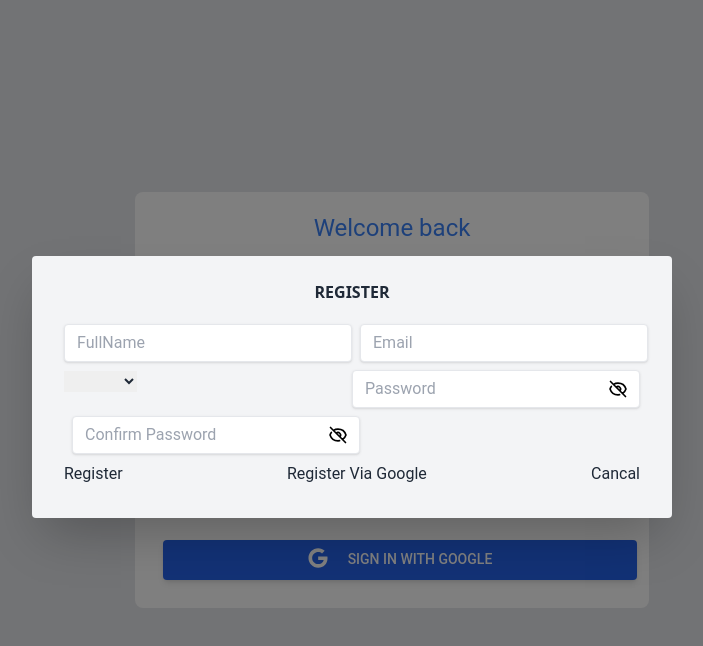
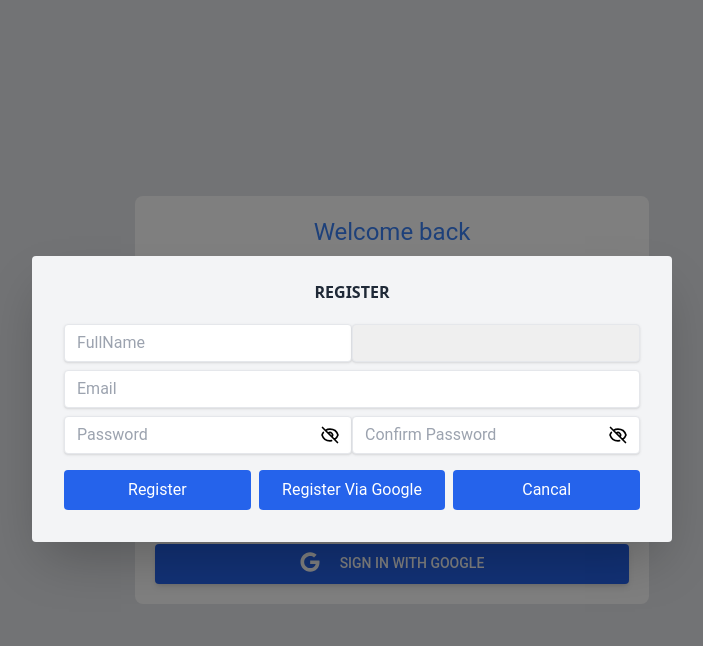
Before and after one commit to Ulvy2022/job_poster, a Vue app in the folder frontend/: page /login in a window 1280 px wide. Both pictures are taken after a click on the button "Sign Up". Shown: the top 646 px of the page, without its empty margins (288-991 px from the left). Built offline with nearby package versions, Linux system fonts and the light colour scheme.

Commit message:
#16 crudjopposter

```diff
--- a/frontend/src/components/google/googleLogin.vue
+++ b/frontend/src/components/google/googleLogin.vue
@@ -1,5 +1,5 @@
 <template>
-    <a class="m-2 p-2 text-white font-medium text-sm leading-snug uppercase rounded shadow-md hover:shadow-lg focus:shadow-lg focus:outline-none focus:ring-0 active:shadow-lg transition duration-150 ease-in-out w-full flex justify-center items-center bg-blue-600"
+    <a class="p-2 text-white font-medium text-sm leading-snug uppercase rounded shadow-md hover:shadow-lg focus:shadow-lg focus:outline-none focus:ring-0 active:shadow-lg transition duration-150 ease-in-out w-full flex justify-center items-center bg-blue-600"
         @click="login" role="button" data-mdb-ripple="true" data-mdb-ripple-color="light">
         <svg xmlns="http://www.w3.org/2000/svg" viewBox="0 0 488 512" class="h-5 w-5 fill-white mb-1 mr-5">
             <path
--- a/frontend/src/components/login/loginForm.vue
+++ b/frontend/src/components/login/loginForm.vue
@@ -91,7 +91,6 @@
                 </div>
             </div>
 
-
             <Register-Form v-if='is_show' @close_register="close_register">
                 <div class="modal-mask">
                     <div class="modal-wrapper w-full top-24">
@@ -106,30 +105,32 @@
                                         v-model="fullName" required>
                                 </div>
 
-                                <div class="flex flex-col ml-2 mb-2 w-full">
+                                <div class="flex flex-col w-full">
+                                    <select v-model="gender" id="job-type" class="peer shadow appearance-none border rounded w-full py-2 px-3 text-gray-700 leading-tight focus:outline-none focus:shadow-outline" required="">
+                                        <option selected>Gender</option>
+                                        <option value="Female">Female</option>
+                                        <option value="Male">Male</option>
+                                    </select>
+                                </div>
+                            </div>
+
+                            <div class="grid w-full gap-4 mb-2 grid-cols-1">
+                                <div class="w-full">
                                     <input required type="email" placeholder="Email"
                                         class="peer shadow appearance-none border mr-2 rounded w-full py-2 px-3 text-gray-700 leading-tight focus:outline-none focus:shadow-outline"
                                         v-model="emailUser">
                                 </div>
+                            </div>
 
-                                <div class="w-full">
-                                    <select name="" id="" v-model="gender">
-                                        <option value="Gender" disabled>Gender</option>
-                                        <option value="Female">Female</option>
-                                        <option value="Male">Male</option>
-                                    </select>
-                                </div>
-
+                            <div class="mb-2 w-full grid grid-cols-2">
                                 <div class="flex flex-col mb-2 w-full">
                                     <div class="relative">
                                         <input pattern="^(?=.*[A-Za-z])(?=.*\d)[A-Za-z\d]{6,}$" required
                                             placeholder="Password" :type="showPass ? 'password' : 'text'"
                                             class="peer shadow appearance-none border mr-2 rounded w-full py-2 px-3 text-gray-700 leading-tight focus:outline-none focus:shadow-outline"
                                             v-model="passwordUser">
-
                                         <div
                                             class="absolute inset-y-0 right-0 pr-3 flex items-center text-sm leading-5">
-
                                             <svg class="h-5 w-5 text-black" @click="showPass = !showPass" width="24"
                                                 height="24" viewBox="0 0 24 24"
                                                 :class="{ 'hidden': !showPass, 'block': showPass }" stroke-width="2"
@@ -152,7 +153,7 @@
                                     </div>
                                 </div>
 
-                                <div class="flex flex-col ml-2 w-full">
+                                <div class="flex flex-col w-full">
                                     <div class="relative">
                                         <input pattern="^(?=.*[A-Za-z])(?=.*\d)[A-Za-z\d]{6,}$" required
                                             placeholder="Confirm Password"
@@ -190,15 +191,15 @@
 
                             <div
                                 class="flex w-full items-center justify-between lg:grid-cols-3 md:grid-cols-1 md:w-full">
-                                <button type='submit' @click="register">
+                                <button class="bg-blue-600 rounded p-2 w-full text-white" type='submit' @click="register">
                                     Register
                                 </button>
 
-                                <button @click="registerByGoogle" type="button">
+                                <button class="bg-blue-600 rounded p-2 ml-2 mr-2 w-full text-white" @click="registerByGoogle" type="button">
                                     Register Via Google
                                 </button>
 
-                                <button @click='is_show = false' type="button">
+                                <button class="bg-blue-600 rounded p-2 w-full text-white" @click='is_show = false' type="button">
                                     Cancal
                                 </button>
                             </div>
@@ -230,7 +231,6 @@
                                             <path d="M2 12l1.5 2a11 11 0 0 0 17 0l1.5 -2" />
                                             <path d="M2 12l1.5 -2a11 11 0 0 1 17 0l1.5 2" />
                                         </svg>
-
 
                                         <svg class="h-5 w-5 text-black" @click="showPass = !showPass" fill="none"
                                             viewBox="0 0 24 24" :class="{ 'block': !showPass, 'hidden': showPass }"
```
